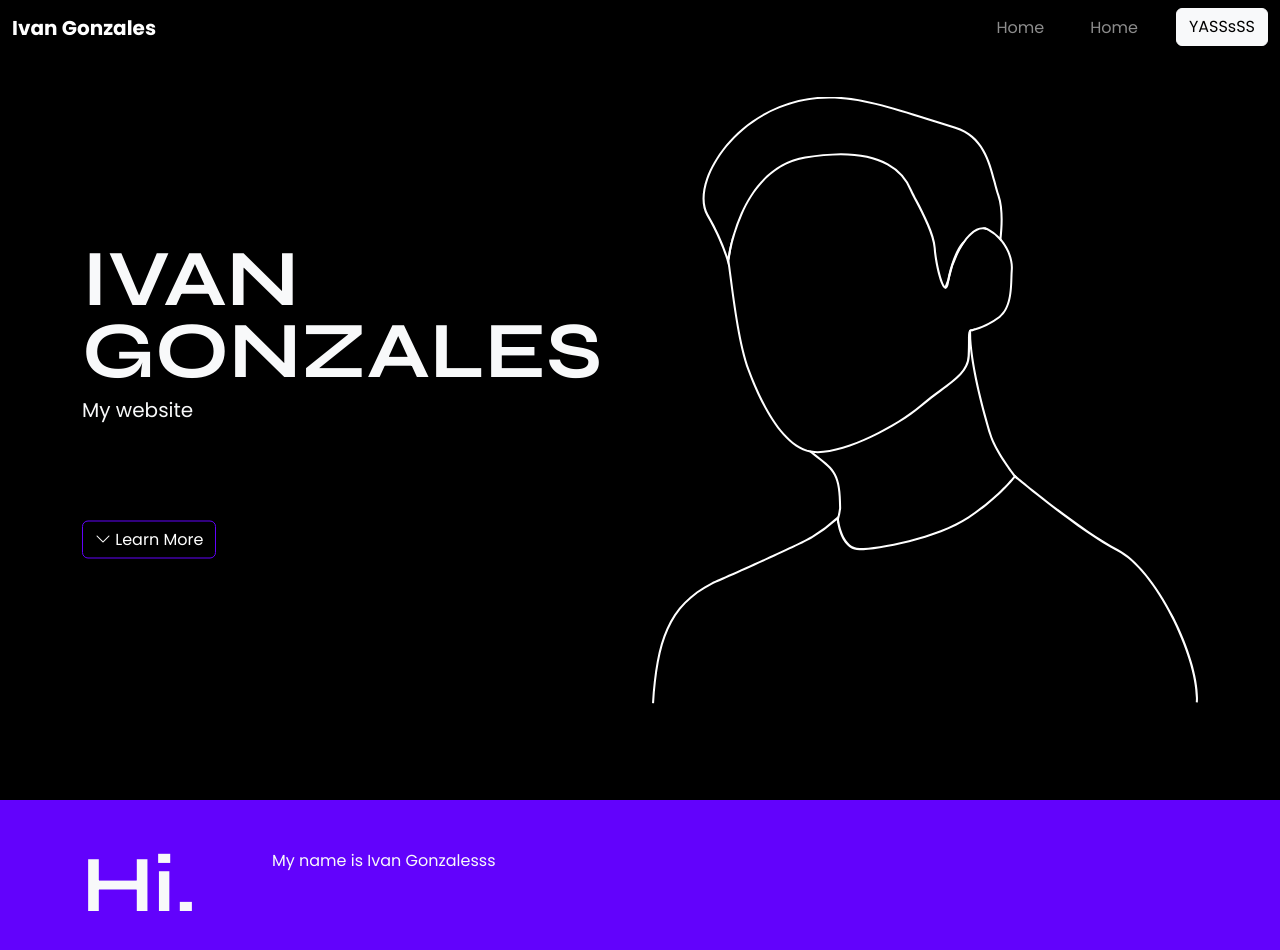
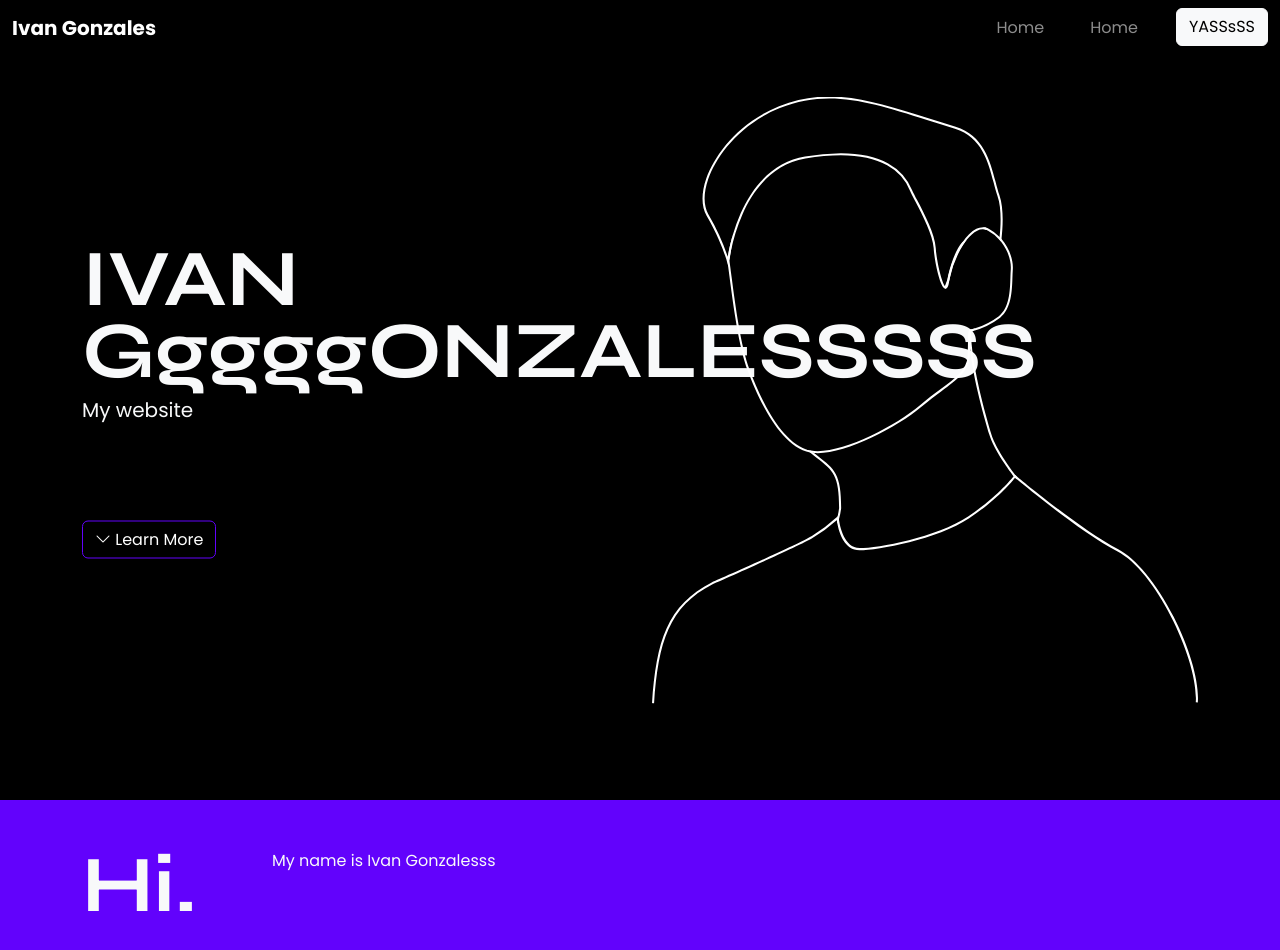
Before and after one commit to ItsIvanG/FinalProject, a website: page home.html in a window 1280 px wide. Drawn offline with nearby package versions, Linux system fonts and the light colour scheme.

Commit message:
laptop test

```diff
--- a/home.html
+++ b/home.html
@@ -84,7 +84,7 @@
             <div class="row  py-5  py-lg-0">
 
               <div class="col-lg-6 align-self-center">
-                <h1 class="display-1 text-light fw-bold herotitle">IVAN GONZALES</h1>
+                <h1 class="display-1 text-light fw-bold herotitle">IVAN GggggONZALESSSSS</h1>
                 <p class="lead text-light mb-5 pb-5">My website</p>
                 <div>
                   <a href="#" class="bi bi-chevron-down text-white btn btn-outline-primary"> Learn More</a>
```
